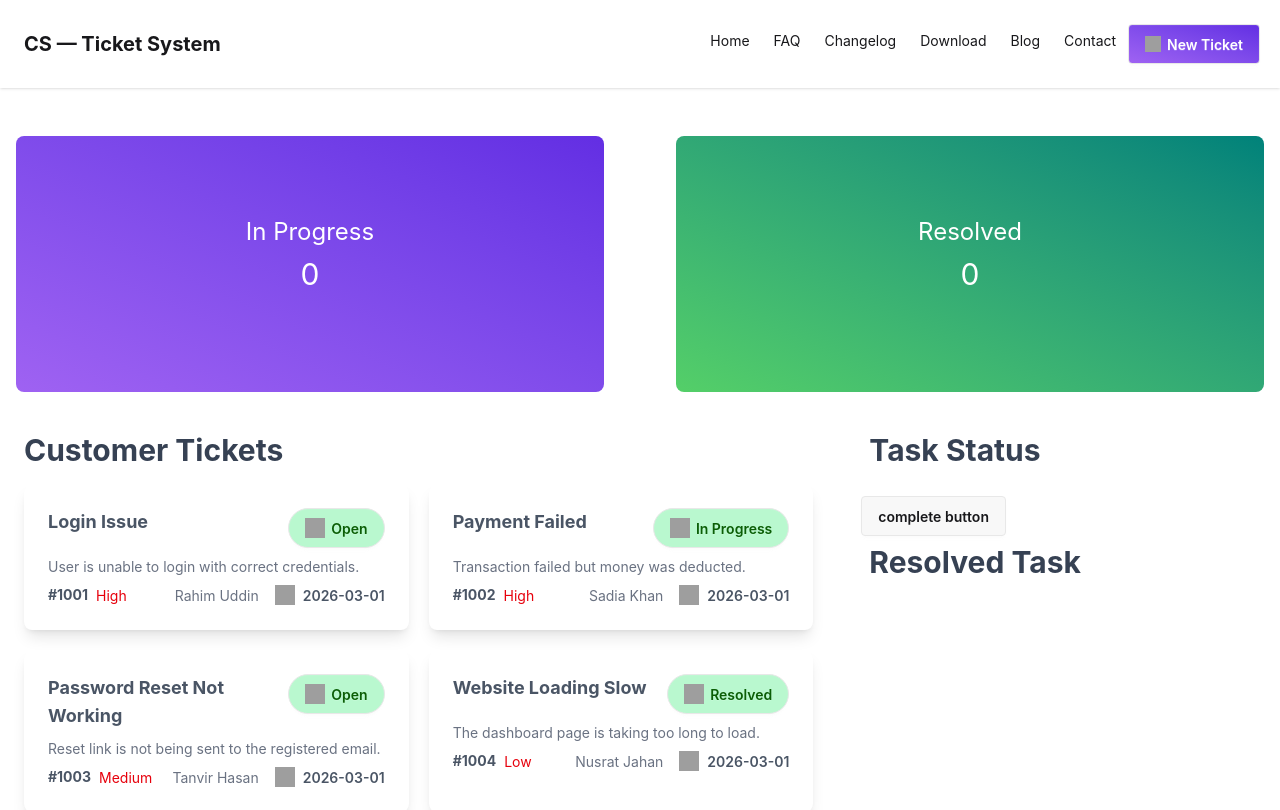
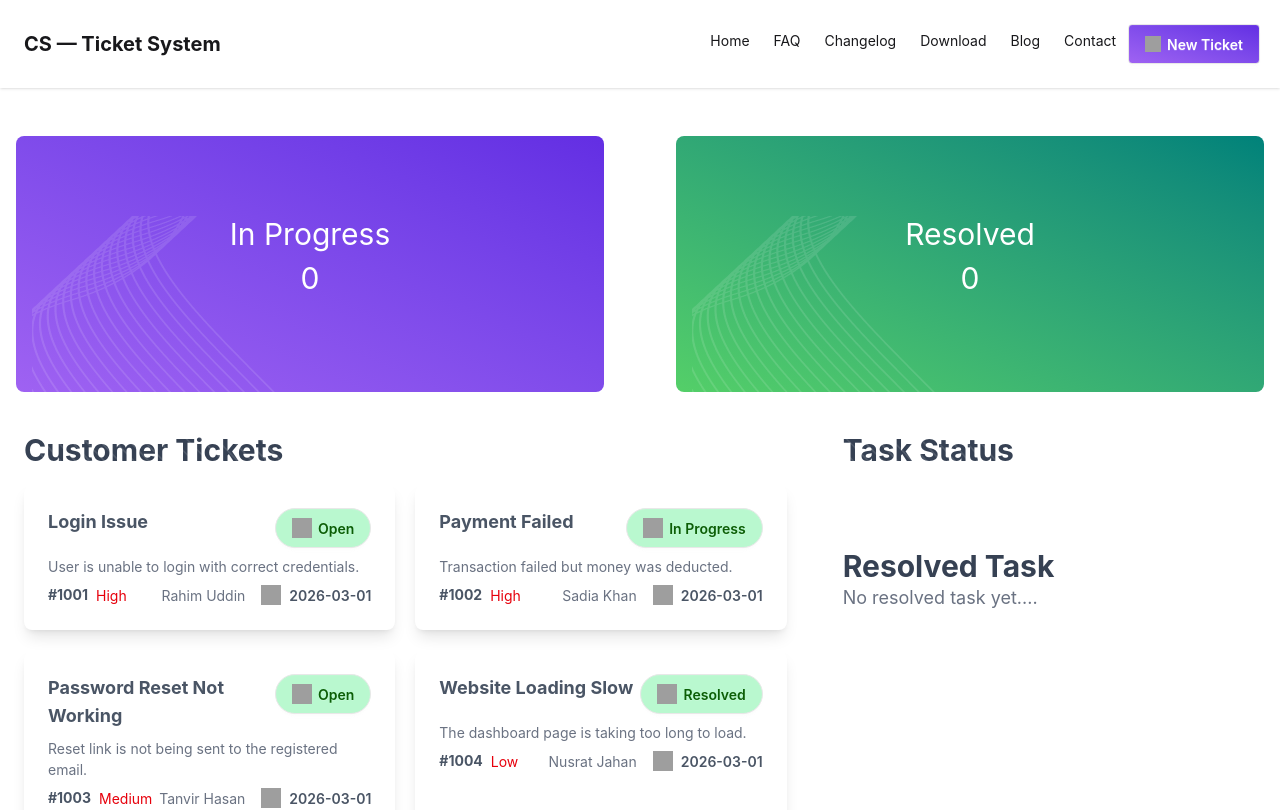
Before and after one commit to Rifat-Earth/customer-service-zone, a React (Vite) app: page / in a window 1280 px wide. Shown: the top 810 px of the page. Built offline with nearby package versions, Linux system fonts and the light colour scheme; grey boxes are pictures that could not be loaded.

Commit message:
task status added and notify to toaster

```diff
--- a/package.json
+++ b/package.json
@@ -13,6 +13,7 @@
     "@tailwindcss/vite": "^4.2.1",
     "react": "^19.2.0",
     "react-dom": "^19.2.0",
+    "react-toastify": "^11.0.5",
     "tailwindcss": "^4.2.1"
   },
   "devDependencies": {
--- a/src/Components/Banner/Banner.jsx
+++ b/src/Components/Banner/Banner.jsx
@@ -1,22 +1,22 @@
 import React from 'react';
-// import vector1 from '../../assets/vector1.png'
+import vector1 from '../../assets/vector1.png'
 // import vector2 from "../../assets/vector2.png"
 
 const Banner = () => {
     return (
         <div className='flex-col mr-8 md:mr-0 md:flex md:flex-row gap-10 '>
-           <div className='bg-cover text-center py-20 rounded-lg mt-12 m-4 p-4 w-full h-64 bg-linear-to-bl from-[#632EE3] to-[#9F62F2] bg-no-repeat bg-center'
+           <div className=' text-center py-20 rounded-lg mt-12 m-4 p-4 w-full h-64 bg-linear-to-bl from-[#632EE3] to-[#9F62F2] '
             >
-            {/* <img src={vector1} alt="" />
-            <img src={vector2} alt="" /> */}
-            <h1 className="text-2xl  text-white">In Progress</h1>
+            <img className="absolute" src={vector1} alt="" />
+
+            <h1 className="text-3xl  text-white">In Progress</h1>
             <h1 className='text-3xl mt-2 text-white'>0</h1>
            </div>
            <div
             className=" text-center py-20 w-full rounded-lg mt-12 m-4 p-4 h-64 bg-linear-to-bl from-[#00827A] to-[#54CF68]">
-           {/* <img src={vector1} alt="background-not found" />
-            <img src={vector2} alt="background-not found" /> */}
-           <h1 className='text-2xl text-white '>Resolved</h1>
+           <img className="absolute " src={vector1} alt="" />
+
+           <h1 className='text-3xl text-white '>Resolved</h1>
             <h1 className='text-3xl mt-2 text-white '>0</h1>
            </div>
         </div>
--- a/src/Components/Cards/AllCard/AllCard.jsx
+++ b/src/Components/Cards/AllCard/AllCard.jsx
@@ -1,32 +1,33 @@
-import React, { use } from 'react';
+import React, { use, useState } from 'react';
 import SingleCard from '../SingleCard/SingleCard';
+import TaskStatus from '../../TaskStatus/TaskStatus';
+import { ToastContainer } from 'react-toastify';
+import { toast } from 'react-toastify';
 
 const AllCard = ({ customerPromise }) => {
 
     const customerData = use(customerPromise)
+    const [status , setStatus] = useState([]);
+
+    const handleCustomer = (customerStatus) => {
+            toast("Task is added")
+         setStatus([...status ,customerStatus])
+
+    }
 
 
     return (
         <div className='flex flex-col md:flex-row gap-10 m-2 p-2 bg-base-100'>
             <div className='w-2/3 '>
                 <h1 className='text-3xl font-bold text-gray-700 p-2 '>Customer Tickets</h1>
-            <div className='gap-5 grid md:grid-cols-2 p-2'>
-                {
-                    customerData.map(customer => <SingleCard key={customer.id} customer={customer}></SingleCard>)
-                }
-            </div>
-            </div>
-            <div className=' w-1/3'>
-                <h1 className='text-3xl font-bold text-gray-700 p-2'>Task Status</h1>
-                <div className='py-5'>
-                    <div>
-                      <h1 className='btn'>complete button</h1>
-                    </div>
-                    <div>
-                        <h1 className='text-3xl font-bold text-gray-700 p-2'>Resolved Task</h1>
-                    </div>
+                <div className='gap-5 grid md:grid-cols-2 p-2'>
+                    {
+                        customerData.map(customer => <SingleCard key={customer.id} handleCustomer={handleCustomer} customer={customer}></SingleCard>)
+                    }
                 </div>
             </div>
+            <TaskStatus status={status} key={status.id}></TaskStatus>
+             <ToastContainer></ToastContainer>
         </div>
     );
 };
--- a/src/Components/Cards/SingleCard/SingleCard.jsx
+++ b/src/Components/Cards/SingleCard/SingleCard.jsx
@@ -1,9 +1,9 @@
 import React from 'react';
 
-const SingleCard = ({ customer }) => {
+const SingleCard = ({ customer, handleCustomer}) => {
     const { id, title, description, customerDetails,priority ,status ,createdAt} = customer
     return (
-        <div className="card w-full bg-base-100 card-md shadow-lg">
+        <div onClick={()=>handleCustomer(customer)} className="card w-full bg-base-100 card-md shadow-lg">
             <div className="card-body">
                 <div className='flex justify-between'>
                     <h1 className='text-lg font-bold text-gray-600'>{title}</h1>
--- /dev/null
+++ b/src/Components/TaskStatus/Task/Task.jsx
@@ -0,0 +1,19 @@
+import React from 'react';
+
+const Task = ({ task }) => {
+
+    return (
+        <>
+
+                <div className="card w-96 bg-base-100 card-xs shadow-lg mt-4">
+                    <div className="card-body py-5">
+                        <h2 className="card-title text-xl font-bold text-gray-700">{task.title}</h2>
+                        <button className='btn bg-green-600 text-white text-lg'>Complete</button>
+                    </div>
+                </div>
+
+        </>
+    );
+};
+
+export default Task;
--- /dev/null
+++ b/src/Components/TaskStatus/TaskStatus.jsx
@@ -0,0 +1,30 @@
+import React from 'react';
+import Task from './Task/Task';
+
+const TaskStatus = ({ status }) => {
+
+    return (
+        <div className=' w-1/3'>
+            <h1 className='text-3xl font-bold text-gray-700 p-2'>Task Status</h1>
+
+
+            <div className='py-1'>
+                {
+                    status.map(task => <Task task={task} key={task.id}></Task>)
+                }
+            </div>
+
+
+            <div className='py-5'>
+
+            </div>
+            <div className='p-2 py-6'>
+                <h1 className='text-3xl font-bold text-gray-700 '>Resolved Task</h1>
+                <div className='text-gray-500 text-lg'>No resolved task yet....</div>
+            </div>
+        </div>
+
+    );
+};
+
+export default TaskStatus;
```
Also changed, not shown: 1 other file (tests, documents, lock files or other folders).
